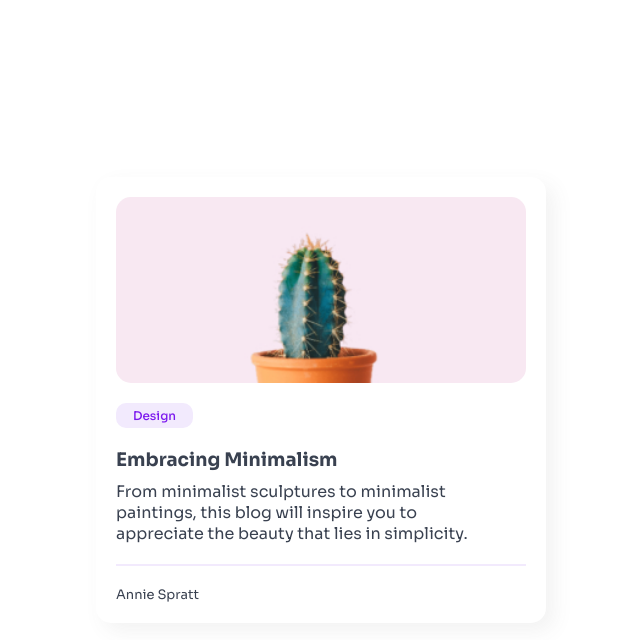
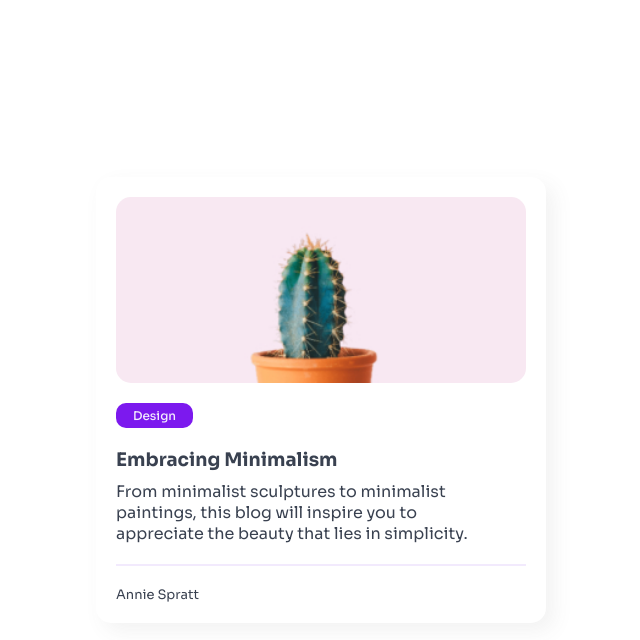
Before and after one commit to MellonFive/devchallenge-Minimal-Blog-Card, a plain HTML site: page index.html in a window 1280 px wide. In both pictures the pointer is over the element "Design". Shown: the whole page, without its empty margins (319-959 px from the left). Drawn offline with Linux system fonts and the light colour scheme.

Commit message:
Add hover in .model

```diff
--- a/src/css/style.css
+++ b/src/css/style.css
@@ -38,6 +38,13 @@ main > .container {
   color: var(--purple);
 
   border-radius: 1rem;
+
+  transition: .3s ease-in-out;
+}
+
+.container > .model:hover {
+  color: var(--grey);
+  background-color: var(--purple);
 }
 
 .container > .subtitle {
```
